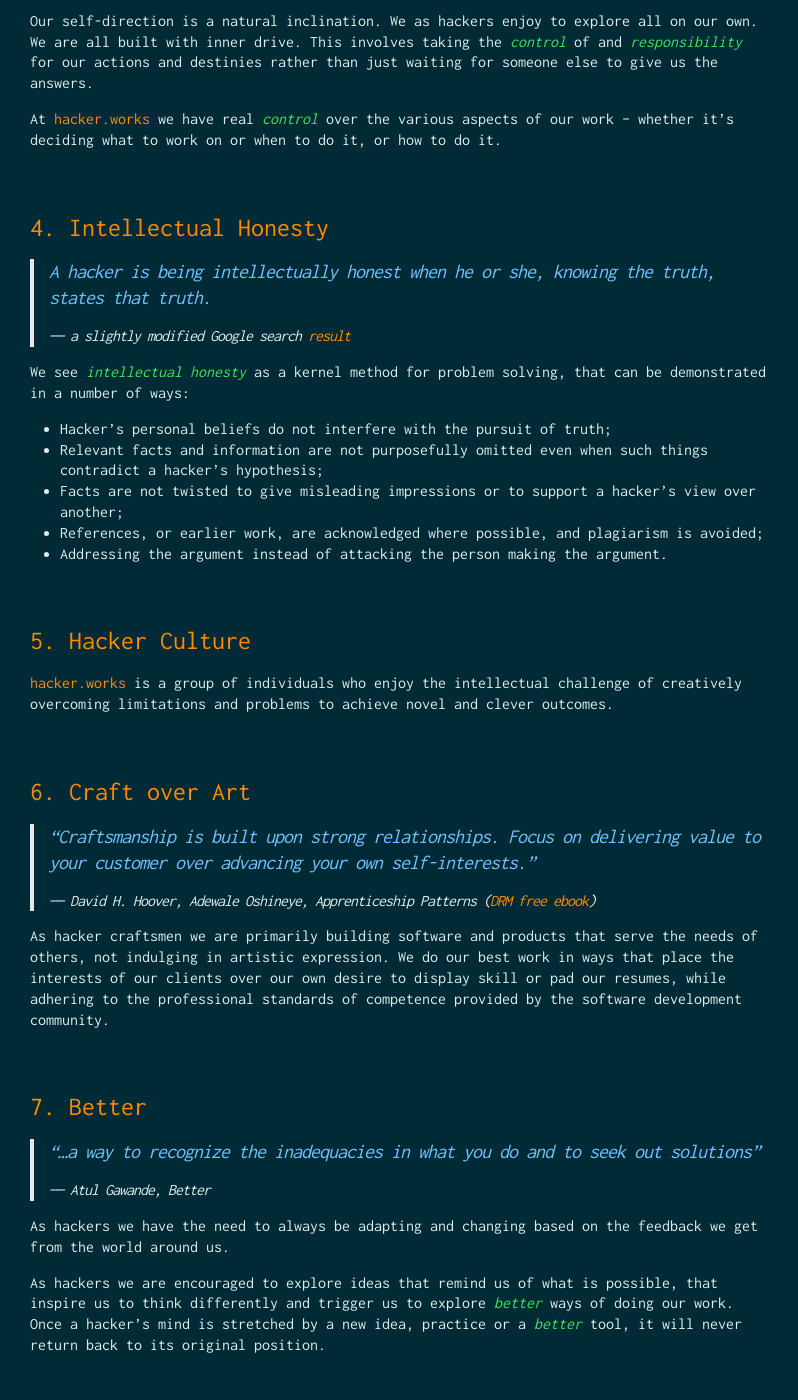
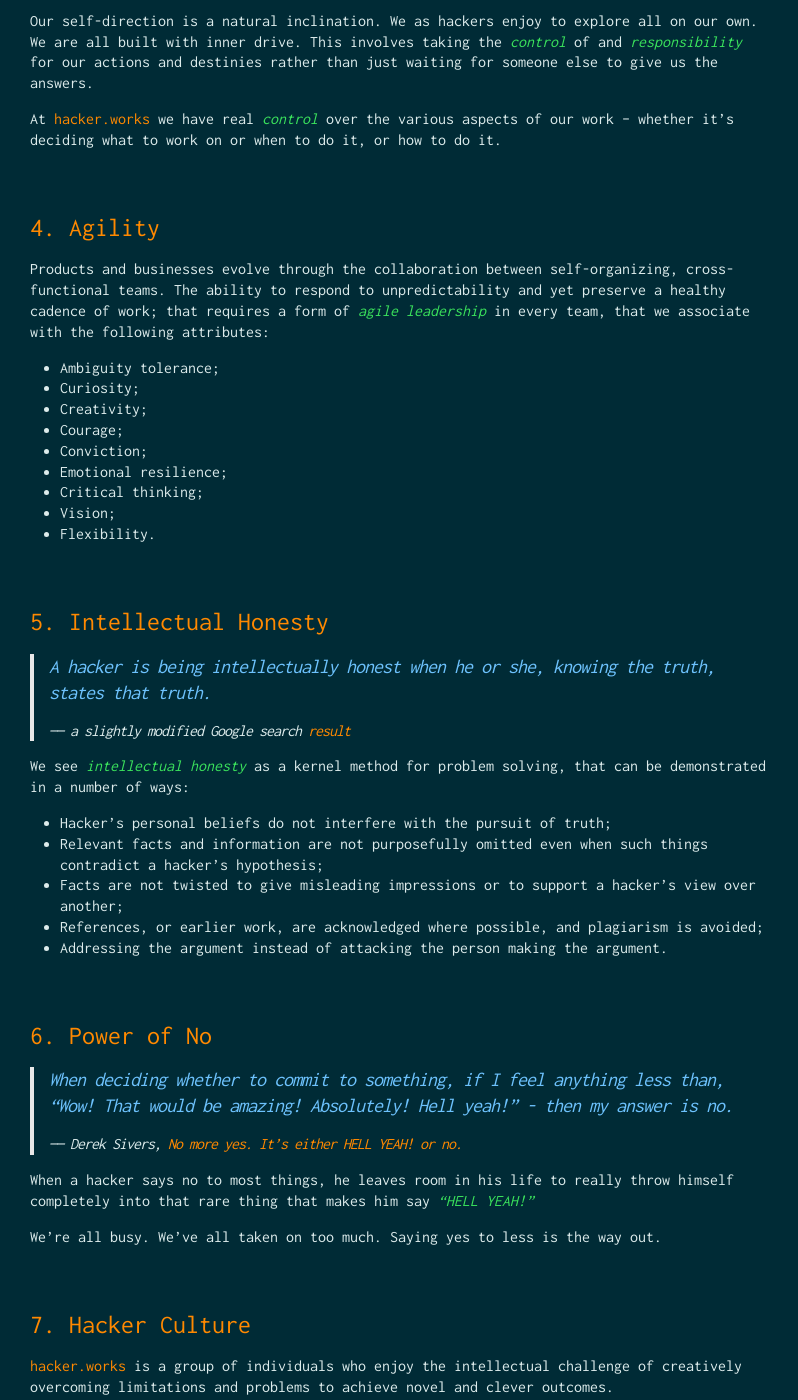
Before and after one commit to hacker-works/hacker-works.github.io, a Jekyll site: the page built from index.md, in a window 1280 px wide and 1400 px high, scrolled down 983 px. Shown: the whole window, without its empty margins (0-798 px from the left). Built offline with Jekyll 4.4.1, drawn with Linux system fonts in a browser that asks for light colours; some of the changed text lies outside the part shown.

Commit message:
Add HELL YEAH or no, and the agile attributes.

```diff
--- a/index.md
+++ b/index.md
@@ -24,7 +24,21 @@ Our self-direction is a natural inclination. We as hackers enjoy to explore all
 
 At [hacker.works](/about) we have real *control* over the various aspects of our work -- whether it's deciding what to work on or when to do it, or how to do it.
 
-### 4. Intellectual Honesty
+### 4. Agility
+
+Products and businesses evolve through the collaboration between self-organizing, cross-functional teams. The ability to respond to unpredictability and yet preserve a healthy cadence of work; that requires a form of *agile leadership* in every team, that we associate with the following attributes:
+
+* Ambiguity tolerance;
+* Curiosity;
+* Creativity;
+* Courage;
+* Conviction;
+* Emotional resilience;
+* Critical thinking;
+* Vision;
+* Flexibility.
+
+### 5. Intellectual Honesty
 
 > #### A hacker is being intellectually honest when he or she, knowing the truth, states that truth.
 > ------ a slightly modified Google search [result](https://www.google.bg/webhp?ion=1&espv=2&ie=UTF-8#q=intellectual%20honesty)
@@ -37,18 +51,27 @@ We see *intellectual honesty* as a kernel method for problem solving, that can b
 * References, or earlier work, are acknowledged where possible, and plagiarism is avoided;
 * Addressing the argument instead of attacking the person making the argument.
 
-### 5. Hacker Culture
+### 6. Power of No
+
+> #### When deciding whether to commit to something, if I feel anything less than, “Wow! That would be amazing! Absolutely! Hell yeah!” - then my answer is no.
+> ------ Derek Sivers, [No more yes. It's either HELL YEAH! or no.](https://sivers.org/hellyeah)
+
+When a hacker says no to most things, he leaves room in his life to really throw himself completely into that rare thing that makes him say *“HELL YEAH!”*
+
+We're all busy. We've all taken on too much. Saying yes to less is the way out.
+
+### 7. Hacker Culture
 
 [hacker.works](/about) is a group of individuals who enjoy the intellectual challenge of creatively overcoming limitations and problems to achieve novel and clever outcomes.
 
-### 6. Craft over Art
+### 8. Craft over Art
 
 > #### "Craftsmanship is built upon strong relationships. Focus on delivering value to your customer over advancing your own self-interests."
 > ------ David H. Hoover, Adewale Oshineye, Apprenticeship Patterns ([DRM free ebook](http://chimera.labs.oreilly.com/books/1234000001813/index.html))
 
 As hacker craftsmen we are primarily building software and products that serve the needs of others, not indulging in artistic expression. We do our best work in ways that place the interests of our clients over our own desire to display skill or pad our resumes, while adhering to the professional standards of competence provided by the software development community.
 
-### 7. Better
+### 9. Better
 
 > #### “...a way to recognize the inadequacies in what you do and to seek out solutions"
 > ------ Atul Gawande, Better
@@ -57,17 +80,17 @@ As hackers we have the need to always be adapting and changing based on the feed
 
 As hackers we are encouraged to explore ideas that remind us of what is possible, that inspire us to think differently and trigger us to explore *better* ways of doing our work. Once a hacker's mind is stretched by a new idea, practice or a *better* tool, it will never return back to its original position.
 
-### 8. Pragmatism over Dogmas & Idealism
+### 10. Pragmatism over Dogmas & Idealism
 
 At [hacker.works](/about) we're willing to trade off theoretical purity, idealistic dogma and future perfection in favour of getting things done today.
 
-There are bills to be paid, relationships and families to be taken care of, kids to be fed... Getting rich; building the wealth together; and getting forth the goods and services needed for a becoming existence is what we consider *pragmatic*.
+There are bills to be paid, relationships and families to be taken care of, kids to be fed... Building wealth together; getting rich in the process; and getting forth the goods and services needed for a becoming existence is what we consider *pragmatic*.
 
-### 9. Taste & Aesthetics
+### 11. Taste & Aesthetics
 
 The aesthetic quality of our work at [hacker.works](/about) is integral to the usefulness of our work, and on the effect it has on our clients and colleagues and their well-being.
 
-### 10. Childlike Minds
+### 12. Childlike Minds
 
 > #### Cooper: "Mankind was born on Earth. It was never meant to die here."
 > ------ Interstellar, Quotes ([permalink](http://www.imdb.com/title/tt0816692/quotes?item=qt2253996))
```
